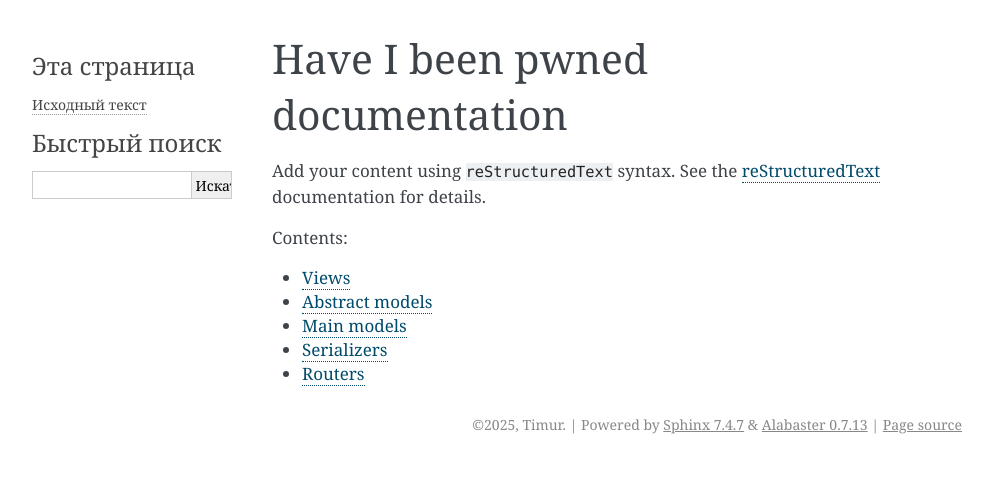
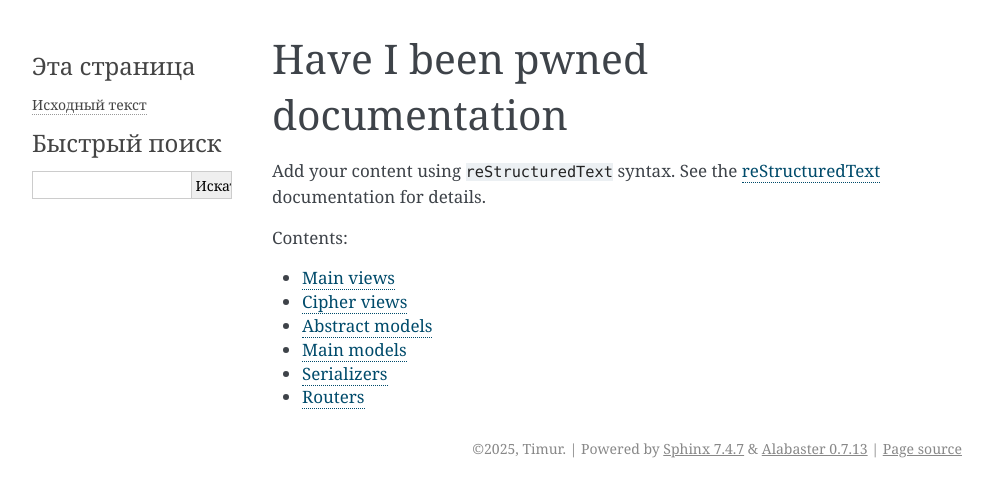
Before and after one commit to Timur1414/have_i_been_pwned, a Sphinx documentation site: the page built from docs/index.rst, in a window 1280 px wide. Shown: the top 497 px of the page, without its empty margins (148-1140 px from the left). Built offline with Sphinx 7.4.7, drawn with Linux system fonts in a browser that asks for light colours.

Commit message:
Some update docs.

```diff
--- a/docs/views.rst
+++ b/docs/views.rst
@@ -1,7 +1,16 @@
-Views
-=====
+Main views
+==========
 
 .. automodule:: main.views
    :members:
    :undoc-members:
    :show-inheritance:
+
+
+Cipher views
+============
+
+.. automodule:: cipher.views
+   :members:
+   :undoc-members:
+   :show-inheritance:
```
